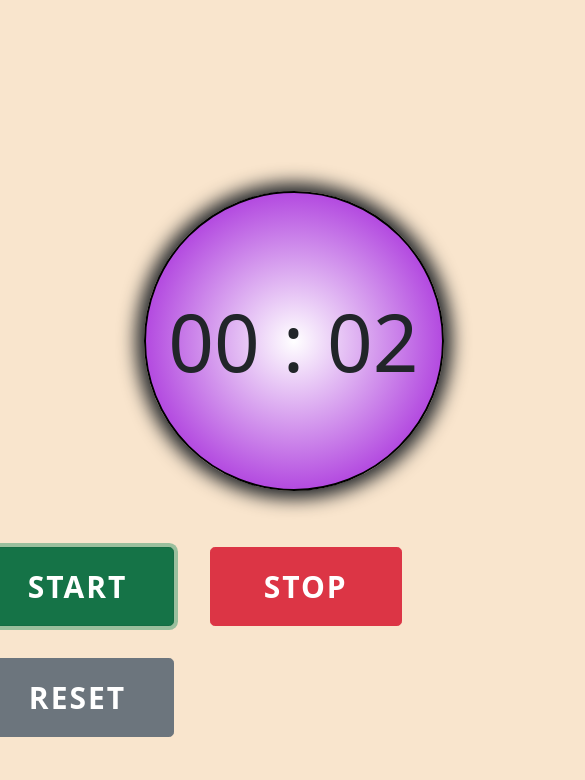
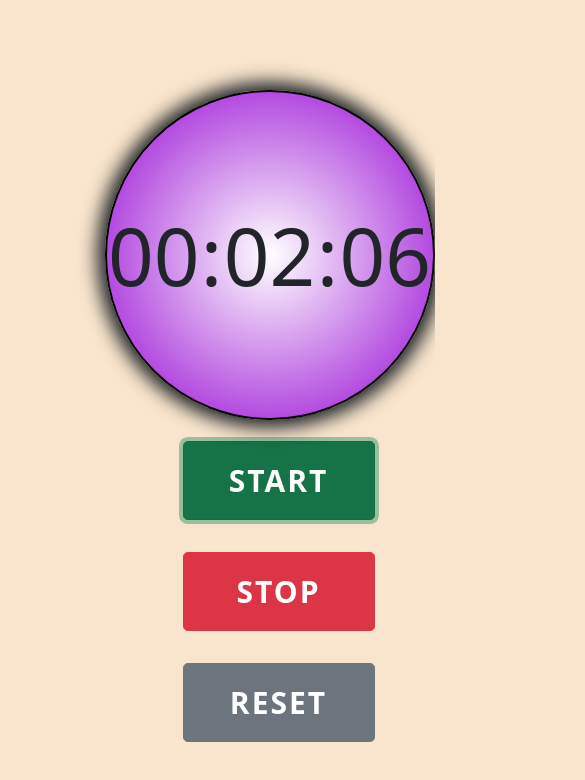
Before and after one commit to Shibaji121/Stop-Watch, a plain HTML site: page index.html in a window 390 px wide. Both pictures are taken after a click on the button "START". Shown: the whole page, 585 px wide, since content can reach past the window. Drawn offline with nearby package versions, Linux system fonts and the light colour scheme.

Commit message:
milisecond added

```diff
--- a/index.html
+++ b/index.html
@@ -19,6 +19,8 @@
         <div id="min">00</div>
         <div>:</div>
         <div id="second">00</div>
+        <div>:</div>
+        <div id="mili-second">00</div>
       </div>
       <div class="func-btns">
         <button
--- a/index.js
+++ b/index.js
@@ -1,13 +1,20 @@
-let secTimer;
+let timerInterval;
 let timer = false;
+let miliSecElement = document.getElementById("mili-second");
 let secElement = document.getElementById("second");
 let minElement = document.getElementById("min");
 
 function runTimer() {
+  let miliSec = parseInt(miliSecElement.innerText, 10);
   let sec = parseInt(secElement.innerText, 10);
-  secElement.innerText = (sec + 1).toString().padStart(2, "0");
+  let min = parseInt(minElement.innerText, 10);
+  miliSecElement.innerText = (miliSec + 1).toString().padStart(2, "0");
+
+  if (miliSec === 10) {
+    secElement.innerText = (sec + 1).toString().padStart(2, "0");
+    miliSecElement.innerText = "00";
+  }
   if (sec === 59) {
-    let min = parseInt(minElement.innerText, 10);
     minElement.innerText = (min + 1).toString().padStart(2, "0");
     secElement.innerText = "00";
   }
@@ -15,18 +22,19 @@ function runTimer() {
 
 function startTimer() {
   if (!timer) {
-    secTimer = setInterval(runTimer, 1000);
+    timerInterval = setInterval(runTimer, 100);
     timer = true;
   }
 }
 
 function stopTimer() {
-  clearInterval(secTimer);
+  clearInterval(timerInterval);
   timer = false;
 }
 
 function resetTimer() {
-  clearInterval(secTimer);
+  clearInterval(timerInterval);
+  miliSecElement.innerText = "00";
   secElement.innerText = "00";
   minElement.innerText = "00";
   timer = false;
--- a/styles.css
+++ b/styles.css
@@ -14,8 +14,8 @@ body {
   border: 2px solid black;
   border-radius: 50%;
   box-shadow: 0px 0px 18px 8px;
-  width: 300px;
-  height: 300px;
+  width: 330px;
+  height: 330px;
   display: flex;
   align-items: center;
   justify-content: space-evenly;
@@ -32,5 +32,18 @@ body {
   letter-spacing: 2px;
 }
 .func-btns {
-  margin: 25px -210px;
+  margin: 25px -199px;
+  display: flex;
+  flex-direction: row;
 }
+
+@media only screen and (max-width: 800px) {
+  .func-btns {
+    margin: 20px 30px;
+    flex-direction: column;
+  }
+  .stopwatch-container {
+    left: 35%;
+    top: 48%;
+  }
+}
```
